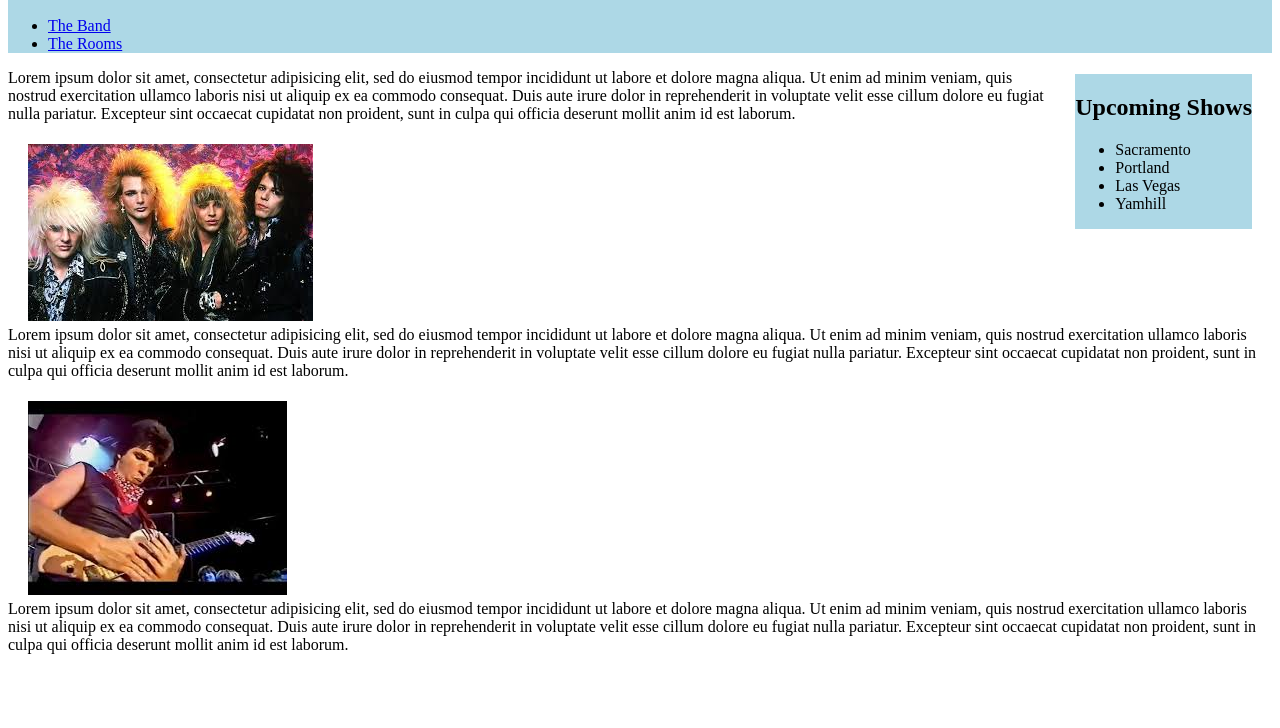
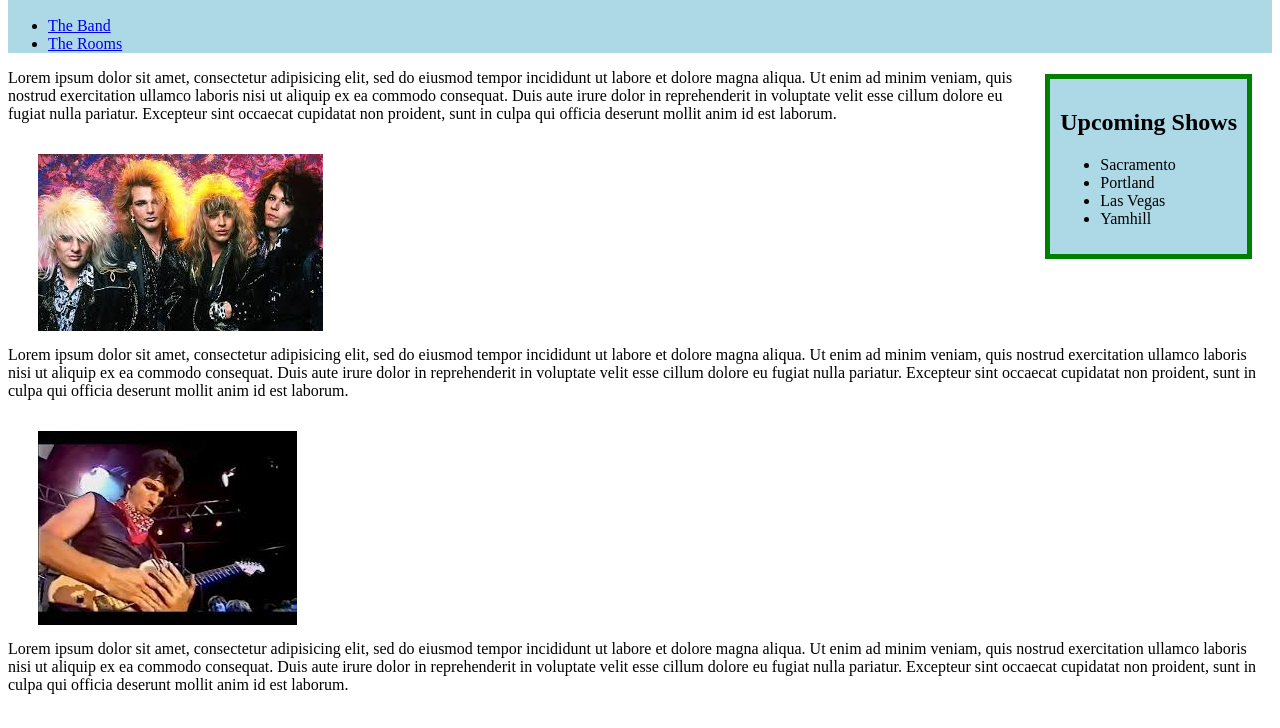
Before and after one commit to DuHerb/favorite-band, a plain HTML site: page index.html in a window 1280 px wide. Shown: the part 50-778 px from the top of the page. Drawn offline with Linux system fonts and the light colour scheme.

Commit message:
added a border, padding and margin to css elements

```diff
--- a/css/styles.css
+++ b/css/styles.css
@@ -4,17 +4,21 @@ header {
 
 .sidebar {
   float: right;
+  border: 5px solid green;
+  padding: 10px;
   margin: 5px 20px;
   background-color: lightblue;
 }
 
 .band-pic {
   float: left;
+  padding: 10px;
   margin: 5px 20px;
 }
 
 .decor-img {
   float: left;
+  padding: 10px;
   margin: 5px;
   max-width: 50%;
 }
```
